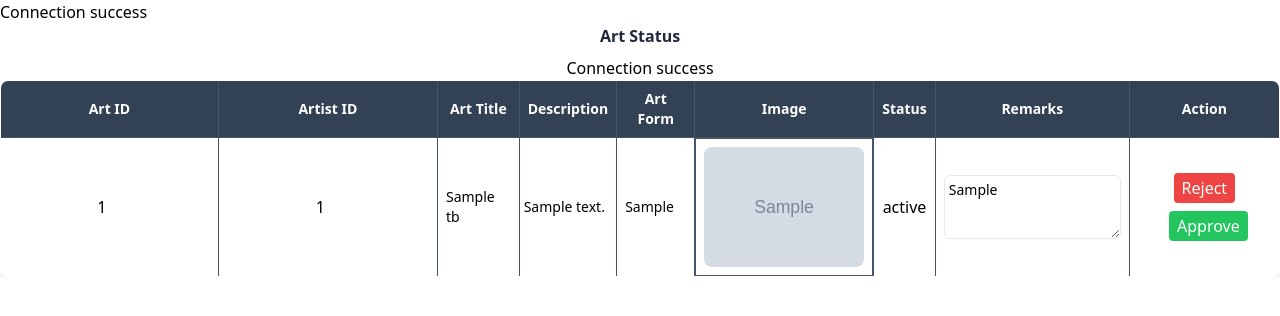
After one commit to Sanjit-Thapa/Project-V, a PHP site: page /ArtStatus.php in a window 1280 px wide. The commit adds this page. Shown: the top 316 px of the page. Run offline with PHP 8.4, Linux system fonts and the light colour scheme; tables that the repository leaves empty or names only in its code hold one stand-in row (values such as "Sample post"); grey boxes marked "Sample" are stand-in pictures.

Commit message:
created the status of the art

```diff
--- /dev/null
+++ b/public/ArtStatus.php
@@ -0,0 +1,125 @@
+<?php
+    require "connection.php";
+
+    if(isset($_POST['Reject'])||isset($_POST['Approve']))
+    {
+        $Decision =isset($_POST['Reject'])? trim($_POST['Reject']):trim($_POST['Approve']);
+
+        $artid = $_POST['Artid'];
+
+        $idnum = $_POST['id'];
+
+        $Remark = trim($_POST['Remarks']);
+
+        echo $Decision;
+
+        //updation of the Arts
+
+        $sqlUpdate = "UPDATE artistview_tb SET Status = ?, Remarks = ? WHERE ArtistId = ? AND ArtId = ?"
+ ;
+
+        $stm = $conn->prepare($sqlUpdate);
+
+        $result = $stm->bind_param('ssii', $Decision,$Remark, $idnum,$artid);
+
+        if($stm->execute()===true){
+            echo "Updation success";
+            echo $Decision;
+        }
+        else{
+            echo "statement couldnt be updated";
+        }
+    }
+?>
+
+
+
+<!DOCTYPE html>
+<html lang="en">
+<head>
+    <meta charset="UTF-8">
+    <meta name="viewport" content="width=device-width, initial-scale=1.0">
+    <title>Art Status</title>
+    <link rel="stylesheet" href="style.css">
+</head>
+<body>
+<div class="text-center">
+    <h1 class="text-slate-800 font-semibold text-[1rem] mb-2">Art Status</h1>
+    <div class="overflow-x-auto">
+        <table class="w-full max-w-full mx-auto border-collapse border rounded-lg overflow-hidden shadow-lg">
+            <thead>
+                <tr class="bg-slate-700">
+                <th class="p-1 text-sm border border-slate-600 text-white">Art ID</th>
+                    <th class="p-1 text-sm border border-slate-600 text-white">Artist ID</th>
+                    <th class="p-2 text-sm border border-slate-600 text-white">Art Title</th>
+                    <th class="p-2 text-sm border border-slate-600 text-white">Description</th>
+                    <th class="p-2 text-sm border border-slate-600 text-white">Art Form</th>
+                    <th class="p-2 text-sm border border-slate-600 text-white">Image</th>
+                    <th class="p-2 text-sm border border-slate-600 text-white">Status</th>
+                    <th class="p-2 text-sm border border-slate-600 text-white">Remarks</th>
+                    <th class="p-2 text-sm border border-slate-600 text-white">Action</th>
+                </tr>
+            </thead>
+            <tbody>
+            <?php
+                require "connection.php";
+                $sqlget = "SELECT ArtId,ArtistId, ArtTitle, Description, ArtForm, ImgPath, Status, Remarks FROM artistview_tb";
+                $result = $conn->query($sqlget);
+
+                if ($result) {
+                    while ($row = mysqli_fetch_assoc($result)) {
+                        echo "<form action='Artstatus.php' method='POST'>";
+                        echo "<tr class='border-b hover:bg-gray-100'>";
+
+                        // ArtId
+                               echo "<td class=' text-center border border-slate-600'>
+                               <input type='number' name='Artid' value='{$row['ArtId']}' readonly class='bg-transparent text-center w-full'>
+                             </td>";
+                        // ArtistId
+                        echo "<td class=' text-center border border-slate-600'>
+                                <input type='number' name='id' value='{$row['ArtistId']}' readonly class='bg-transparent text-center w-full'>
+                              </td>";
+
+                        // Art Title, Description, Art Form
+                        echo "<td class='p-2 text-sm border border-slate-600 break-words max-w-xs overflow-hidden'>" . htmlspecialchars($row['ArtTitle']) . "</td>";
+                        echo "<td class='p-1 text-sm border border-slate-600 break-words max-w-xs overflow-hidden h-16'>" . htmlspecialchars($row['Description']) . "</td>"; // Smaller height
+                        echo "<td class='p-2 text-sm border border-slate-600 break-words max-w-xs overflow-hidden'>" . htmlspecialchars($row['ArtForm']) . "</td>";
+
+                        // Image
+                        echo "<td class='p-2 flex justify-center border border-slate-600'>
+                                <div class='w-24 h-auto md:w-32 lg:w-40'>
+                                    <img src='" . htmlspecialchars($row['ImgPath']) . "' alt='Artwork Image' class='rounded-lg object-cover'>
+                                </div>
+                              </td>";
+
+                        // Status
+                        echo "<td class='p-2 text-center border border-slate-600'>"
+
+                        . htmlspecialchars($row['Status']) . "</td>";
+
+                        // Remarks (Text area for input)
+                        echo "<td class='p-2 border border-slate-600'>
+                                <textarea name='Remarks' class='w-full h-16 border rounded-md p-1 text-sm' placeholder='Enter remarks...'>" . htmlspecialchars($row['Remarks']) . "</textarea>
+                              </td>";
+
+                        // Action buttons (Centered)
+                        echo "<td class=' text-center space-x-2 border border-slate-600 '>
+                                <button type='submit' name='Reject' value='Rejected' class='px-2 py-1 bg-red-500 text-white rounded hover:bg-red-600 transition mb-2'>Reject</button>
+
+                                <button type='submit' name='Approve' value='Approved' class='px-2 py-1 bg-green-500 text-white rounded hover:bg-green-600 transition'>Approve</button>
+                              </td>";
+
+                        echo "</tr>";
+                        echo "</form>";
+                    }
+                } else {
+                    echo "<tr><td colspan='8' class='text-center p-4'>Data is not fetched</td></tr>";
+                }
+            ?>
+            </tbody>
+        </table>
+    </div>
+</div>
+
+</body>
+</html>
--- a/public/style.css
+++ b/public/style.css
@@ -640,6 +640,11 @@
   margin: 0.75rem;
 }
 
+.mx-auto {
+  margin-left: auto;
+  margin-right: auto;
+}
+
 .my-0\.5 {
   margin-top: 0.125rem;
   margin-bottom: 0.125rem;
@@ -654,6 +659,10 @@
   margin-bottom: 0.25rem;
 }
 
+.mb-2 {
+  margin-bottom: 0.5rem;
+}
+
 .mb-4 {
   margin-bottom: 1rem;
 }
@@ -734,6 +743,10 @@
   height: 3.5rem;
 }
 
+.h-16 {
+  height: 4rem;
+}
+
 .h-52 {
   height: 13rem;
 }
@@ -770,6 +783,10 @@
   height: 60vh;
 }
 
+.h-auto {
+  height: auto;
+}
+
 .h-full {
   height: 100%;
 }
@@ -778,6 +795,10 @@
   height: 100vh;
 }
 
+.max-h-full {
+  max-height: 100%;
+}
+
 .min-h-screen {
   min-height: 100vh;
 }
@@ -790,6 +811,10 @@
   width: 4rem;
 }
 
+.w-24 {
+  width: 6rem;
+}
+
 .w-52 {
   width: 13rem;
 }
@@ -834,10 +859,18 @@
   min-width: 40vw;
 }
 
+.max-w-full {
+  max-width: 100%;
+}
+
 .max-w-sm {
   max-width: 24rem;
 }
 
+.max-w-xs {
+  max-width: 20rem;
+}
+
 .flex-1 {
   flex: 1 1 0%;
 }
@@ -854,6 +887,10 @@
   cursor: pointer;
 }
 
+.flex-row {
+  flex-direction: row;
+}
+
 .flex-col {
   flex-direction: column;
 }
@@ -892,6 +929,10 @@
 
 .gap-\[1\.8vw\] {
   gap: 1.8vw;
+}
+
+.gap-7 {
+  gap: 1.75rem;
 }
 
 .space-x-2 > :not([hidden]) ~ :not([hidden]) {
@@ -918,6 +959,18 @@
   margin-bottom: calc(1rem * var(--tw-space-y-reverse));
 }
 
+.overflow-hidden {
+  overflow: hidden;
+}
+
+.overflow-x-auto {
+  overflow-x: auto;
+}
+
+.break-words {
+  overflow-wrap: break-word;
+}
+
 .rounded {
   border-radius: 0.25rem;
 }
@@ -996,6 +1049,16 @@
   border-color: rgb(239 68 68 / var(--tw-border-opacity));
 }
 
+.border-slate-600 {
+  --tw-border-opacity: 1;
+  border-color: rgb(71 85 105 / var(--tw-border-opacity));
+}
+
+.border-slate-900 {
+  --tw-border-opacity: 1;
+  border-color: rgb(15 23 42 / var(--tw-border-opacity));
+}
+
 .bg-black {
   --tw-bg-opacity: 1;
   background-color: rgb(0 0 0 / var(--tw-bg-opacity));
@@ -1059,6 +1122,11 @@
 .bg-red-500 {
   --tw-bg-opacity: 1;
   background-color: rgb(239 68 68 / var(--tw-bg-opacity));
+}
+
+.bg-slate-700 {
+  --tw-bg-opacity: 1;
+  background-color: rgb(51 65 85 / var(--tw-bg-opacity));
 }
 
 .bg-teal-500 {
@@ -1127,6 +1195,11 @@
   --tw-gradient-to: #14b8a6 var(--tw-gradient-to-position);
 }
 
+.object-cover {
+  -o-object-fit: cover;
+     object-fit: cover;
+}
+
 .p-1 {
   padding: 0.25rem;
 }
@@ -1149,6 +1222,19 @@
 
 .p-6 {
   padding: 1.5rem;
+}
+
+.p-10 {
+  padding: 2.5rem;
+}
+
+.p-24 {
+  padding: 6rem;
+}
+
+.px-2 {
+  padding-left: 0.5rem;
+  padding-right: 0.5rem;
 }
 
 .px-4 {
@@ -1156,6 +1242,11 @@
   padding-right: 1rem;
 }
 
+.py-1 {
+  padding-top: 0.25rem;
+  padding-bottom: 0.25rem;
+}
+
 .py-2 {
   padding-top: 0.5rem;
   padding-bottom: 0.5rem;
@@ -1226,6 +1317,10 @@
   padding-top: 1.25rem;
 }
 
+.pb-2 {
+  padding-bottom: 0.5rem;
+}
+
 .text-left {
   text-align: left;
 }
@@ -1362,6 +1457,11 @@
   color: rgb(203 213 225 / var(--tw-text-opacity));
 }
 
+.text-slate-800 {
+  --tw-text-opacity: 1;
+  color: rgb(30 41 59 / var(--tw-text-opacity));
+}
+
 .text-teal-500 {
   --tw-text-opacity: 1;
   color: rgb(20 184 166 / var(--tw-text-opacity));
@@ -1375,6 +1475,16 @@
 .text-yellow-500 {
   --tw-text-opacity: 1;
   color: rgb(234 179 8 / var(--tw-text-opacity));
+}
+
+.text-yellow-50 {
+  --tw-text-opacity: 1;
+  color: rgb(254 252 232 / var(--tw-text-opacity));
+}
+
+.text-yellow-800 {
+  --tw-text-opacity: 1;
+  color: rgb(133 77 14 / var(--tw-text-opacity));
 }
 
 .placeholder-gray-400::-moz-placeholder {
@@ -1693,4 +1803,8 @@
   .lg\:w-1\/5 {
     width: 20%;
   }
-}
+
+  .lg\:w-40 {
+    width: 10rem;
+  }
+}
```
Also changed, not shown: public/ArtistStatus.php (+7 -2 lines), public/ArtistView.php (+44 -2 lines), public/index.php (+18 -5 lines), public/Assets/ArtistProfile/6728f22906641_PPP.jpg (deleted), public/Assets/ArtistProfile/6728f2ab31ccf_imgDII.jpg (added), public/Assets/ArtistProfile/672a560d33c5e_imgDII.jpg (added), public/Assets/ArtistProfile/672a583d68964_imgDII.jpg (added).
